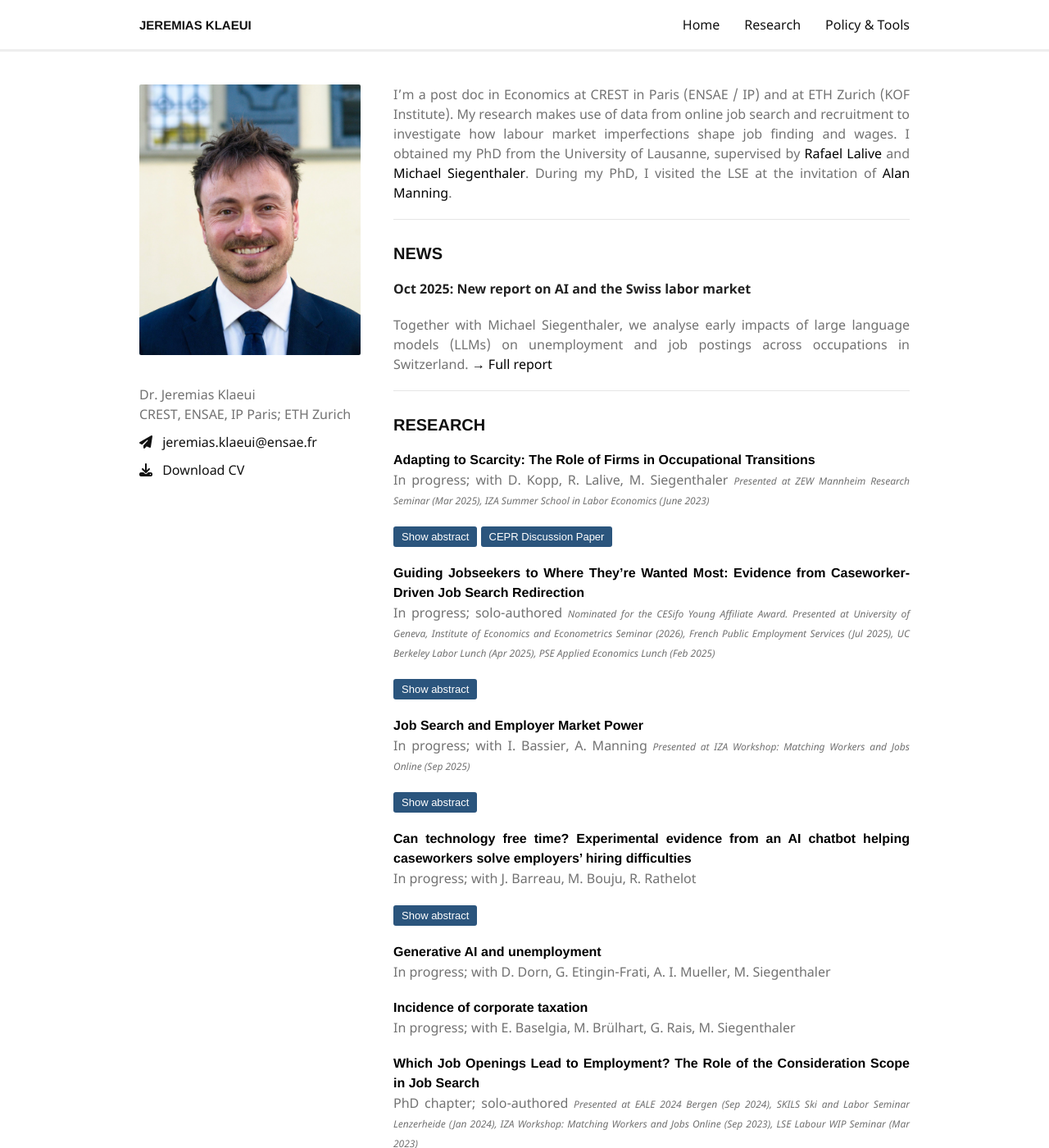
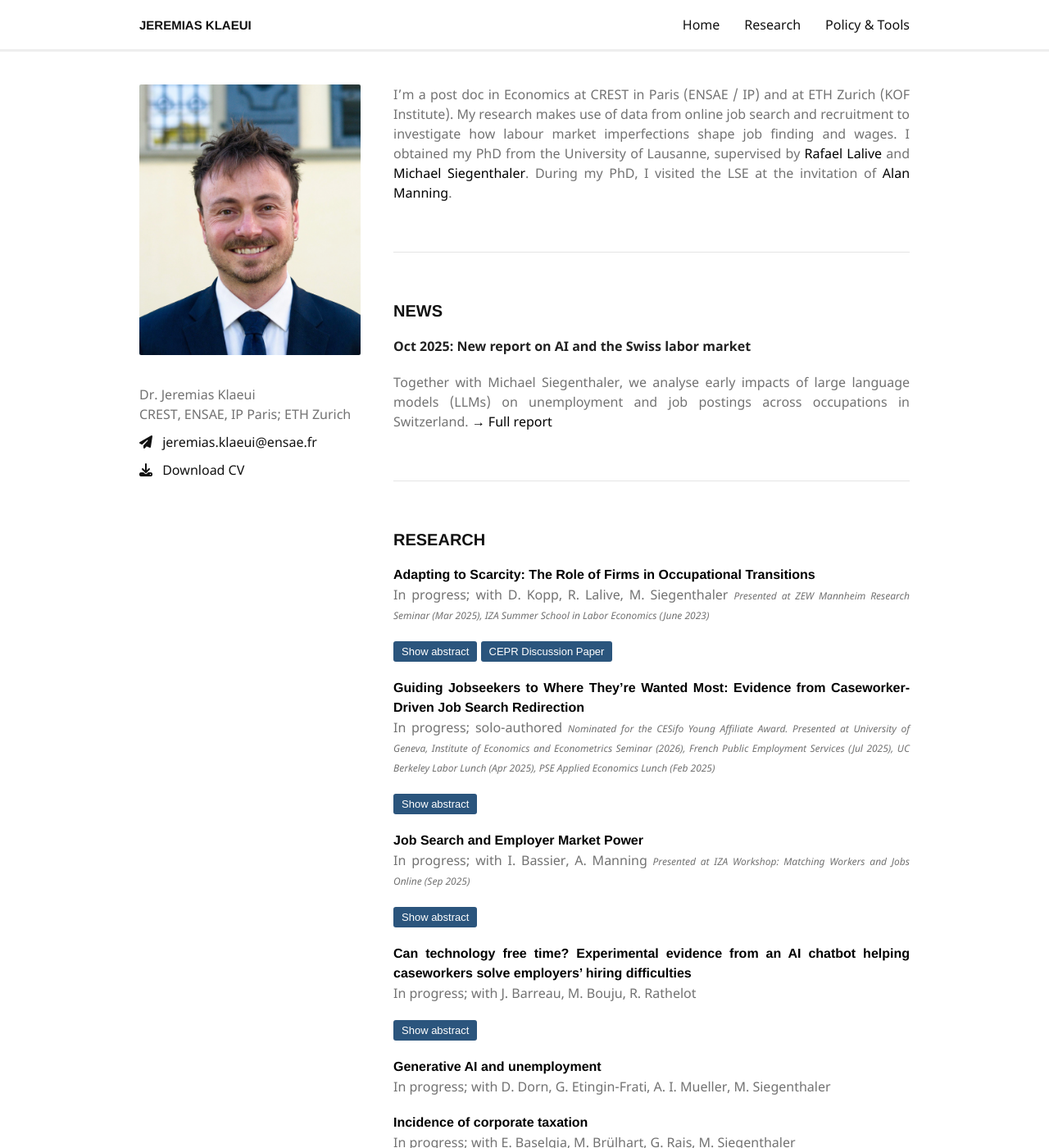
Before and after one commit to jklaeui/jklaeui.github.io, a Jekyll site: the page built from index.md, in a window 1280 px wide and 1400 px high. Shown: the whole window at 82% size. Built offline with Jekyll 4.4.1, drawn with Linux system fonts in a browser that asks for light colours; nearby versions of some CDN libraries; our own code applies the rules of GitHub Pages for plain Markdown files.

Commit message:
Increase vertical space between section blocks
Co-Authored-By: Claude Opus 4.7 (1M context) <noreply@anthropic.com>

```diff
--- a/_sass/jekyll-theme-minimal.scss
+++ b/_sass/jekyll-theme-minimal.scss
@@ -262,7 +262,7 @@ hr {
   border: 0;
   background: #e5e5e5;
   height: 1px;
-  margin: 20px 0 30px;
+  margin: 60px 0 60px;
 }
 
 // List styling
```
